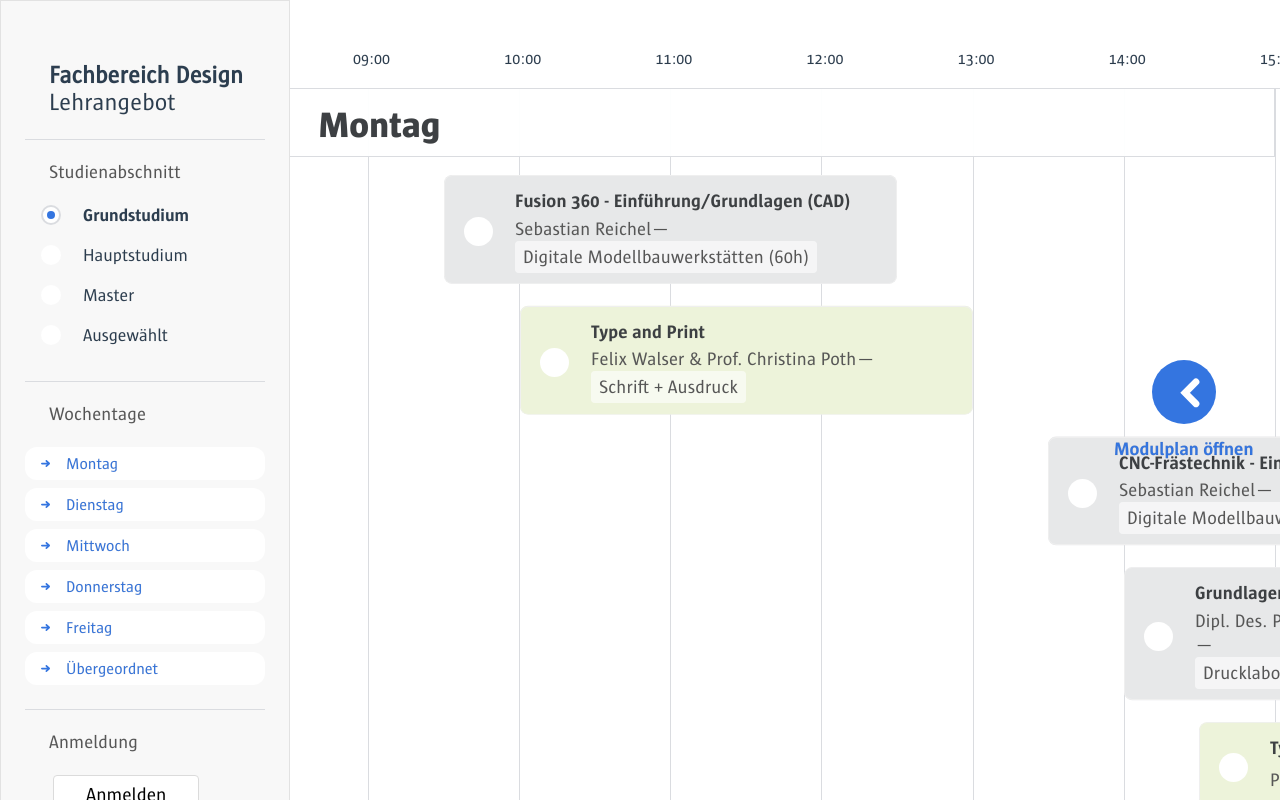
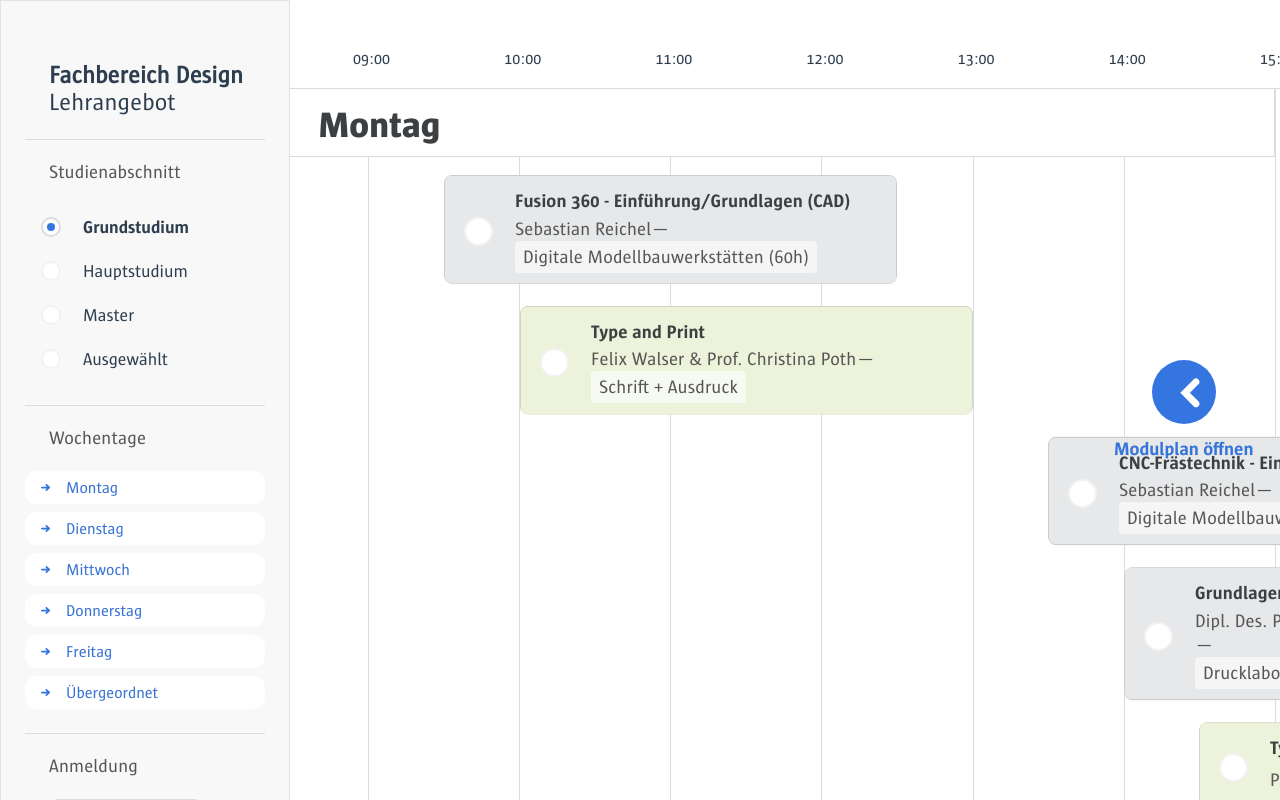
Before and after one commit to brechtknecht/FHP-Kursplaner, a Vue app: page /#/ in a window 1280 px wide. Shown: the top 800 px of the page. Built offline with nearby package versions, Linux system fonts and the light colour scheme.

Commit message:
added user profile screen

```diff
--- a/src/assets/scss/base/_colors.scss
+++ b/src/assets/scss/base/_colors.scss
@@ -14,6 +14,7 @@ $c-PD:              #CFE4BC;
 $c-PD-dark:         #BFD3AE;
 $c-TH:              #E7E8E9;
 
+$hover-white:             rgb(255, 255, 255);
 $white:             #fff;
 $stroke:            #DADCE0;
 $active:            #3475E0;
--- a/src/assets/scss/base/_typography.scss
+++ b/src/assets/scss/base/_typography.scss
@@ -115,8 +115,8 @@ span.badge {
         display: inline-block;
 
         position: absolute;
-        left: -2px;
-        top: -1px;
+        left: -1.5px;
+        top: -1.5px;
 
         width: 28px;
         height: 28px;
--- a/src/components/base/radioButton.vue
+++ b/src/components/base/radioButton.vue
@@ -48,6 +48,7 @@
         border-radius: 50%;
         border: 2px solid transparent;
         transition: 200ms ease-in;
+        border: 2px solid rgba(0,0,0, .05)
     }
 
     .checkmark span {
--- a/src/components/course.vue
+++ b/src/components/course.vue
@@ -201,9 +201,10 @@
       left: 0;
       right: 0;
       bottom: 0;
-      border: 0.5px solid #EFEFEF;
-      border-radius: 8px;
+      border: 0.5px solid rgba(0, 0, 0, .12);
+      border-radius: 7px;
     }
+
   }
 
   .selected {
--- a/src/components/sidebar.vue
+++ b/src/components/sidebar.vue
@@ -7,30 +7,38 @@
             <hr>
             <h4>Studienabschnitt</h4>
             <div class="studySelection">
-                <label class="container selectionElement">
+                <label class="selectionWrapper">
+                    <div class="container selectionElement">
                         <input type="radio" checked="checked" name="studyType" value="Grundstudium" v-model="studyType">
                         <div class="checkmark">
                             <span>Grundstudium</span>
                         </div>
+                    </div>
                 </label>
-                <label class="container selectionElement">
+                <label class="selectionWrapper">
+                <div class="container selectionElement">
                         <input type="radio"  name="studyType" value="Hauptstudium" v-model="studyType">
                         <div class="checkmark">
                             <span>Hauptstudium</span>
                         </div>
+                    </div>
                 </label>
-                <label class="container selectionElement">
+                <label class="selectionWrapper">
+                <div class="container selectionElement">
                         <input type="radio"  name="studyType" value="Master" v-model="studyType">
                         <div class="checkmark">
                             <span>Master</span>
                         </div>
+                    </div>
                 </label>
-                <label class="container selectionElement">
+                <label class="selectionWrapper">
+                <div class="container selectionElement">
                         <input type="radio"  name="studyType" value="selectedCourses" v-model="studyType">
                         <div class="checkmark">
                             <span>Ausgewählt</span>
                             <span v-if="this.numberOfCoursesSelected && numberOfCoursesSelected < 10" class="badge">{{ numberOfCoursesSelected }}</span>
                             <span v-if="this.numberOfCoursesSelected && numberOfCoursesSelected >= 10" class="badge badge--centered">{{ numberOfCoursesSelected }}</span>
+                        </div>
                     </div>
                 </label>
             </div>
@@ -49,7 +57,7 @@
             <div class="auth">
                 <div v-if="this.$store.state.user.status != '' && !this.$store.state.user.error" class="user">
                     <span>Angemeldet mit Code <br></span>
-                    <div class="loggedUser">
+                    <div class="loggedUser" @click="showUserProfile">
                         <span>{{ this.$store.state.user.name }}</span>
                     </div>
                 </div>
@@ -251,6 +259,9 @@
                     behavior: 'smooth',
                 });
 
+            },
+            showUserProfile() {
+                this.$store.state.user.toggleUserProfile = true
             }
         }
     }
@@ -316,10 +327,23 @@
         }
     }
 
+    .selectionWrapper {
+        padding: 12px 0;
+        height: 1.25rem;
+        display: flex;
+        border-radius: 12px;
+        cursor: pointer;
+        &:hover {
+            background: $hover-white;
+        }
+    }
+
     .selectionElement {
         display: flex;
         margin: 0 0 .5rem 1rem;
-        height: 2rem;
+        align-items: center;
+        justify-content: center;
+        height: 0.75rem;
 
         span {
             margin-left: 2.5rem;
@@ -380,6 +404,10 @@
 
         li {
             list-style-type: none;
+        }
+
+        &:hover {
+            background: $hover-white;
         }
 
 
--- /dev/null
+++ b/src/components/userProfile.vue
@@ -0,0 +1,69 @@
+<template>
+    <div class="userProfile--container" @click.self="toggleUserProfile">
+        <div class="userProfile--modal">
+            <div class="modal--title">
+                <h1>Anmeldung erforderlich</h1>
+                <p>Speichere Dir Deine ausgewählten Kurse, indem Du Dir eine Art Account anlegst. Dieser Account besteht
+                    nur aus einem einmalig vorkommenden Name, den wir für Dich generieren. Diesen merkst/kopierst Du
+                    Dir, um Deine Auswahl beim nächsten Mal fortzusetzen.</p>
+            </div>
+        </div>
+    </div>
+</template>
+
+<script>
+    export default {
+        methods : {
+            toggleUserProfile () {
+                this.$store.state.user.toggleUserProfile = false;
+                console.log("Close User Profile Screen")
+            },
+        }
+    }
+</script>
+
+<style lang="scss">
+    @import '../assets/scss/main.scss';
+
+    .userProfile--container {
+        position: fixed;
+        top: 0;
+        bottom: 0;
+        left: 0;
+        right: 0;
+        width: 100%;
+        height: 100%;
+        z-index: 100;
+        background: rgba(0, 0, 0, .15);
+
+        @include for-tablet-portrait-up () {
+            overflow-y: scroll;
+            overflow-x: hidden;
+            background: #fff;
+        }
+    }
+
+    .userProfile--modal {
+        position: relative;
+        top: 50%;
+        bottom: 50%;
+        left: 50%;
+        right: 50%;
+        transform: translateX(-50%) translateY(-50%);
+        // padding: 2rem 4rem;
+        padding: 2rem 4rem 2.5rem 4rem;
+        background: #fff;
+        width: 60%;
+        max-width: 70rem;
+        height: auto;
+        z-index: 100;
+        border-radius: 8px;
+        border: 1px solid rgba(218, 220, 224, 1);
+
+        @include for-tablet-portrait-up {
+            width: 100%;
+            padding: 0 0 1.5rem 0;
+            border: 0;
+        }
+    }
+</style>
--- a/src/store/store.js
+++ b/src/store/store.js
@@ -22,6 +22,7 @@ export default new Vuex.Store({
       generatedPassphrase: '',
       rememberedCourses: [],
       toggleAuth: false,
+      toggleUserProfile: false,
       error: false
     },
     queries: {
--- a/src/views/Home.vue
+++ b/src/views/Home.vue
@@ -7,7 +7,8 @@
     <DetailsView :isActive="detailsModalIsActive" @CURRENT_COURSE_TRIGGERED="toggleCurrentCourse"/>
     <Notification></Notification>
     <VersionOverlay></VersionOverlay>
-    <Authentication v-if="authentication"></Authentication>
+    <Authentication v-if="showAuthentication"></Authentication>
+    <UserProfile v-if="showUserProfile"></UserProfile>
   </div>
 </template>
 
@@ -20,6 +21,7 @@ import Modules from '@/components/modules.vue'
 import DetailsView from '@/components/details.vue'
 import Notification from '@/components/notification.vue'
 import Authentication from '@/components/authentication.vue'
+import UserProfile from '@/components/userProfile.vue'
 import VersionOverlay from '@/components/versionOverlay.vue'
 
 export default {
@@ -32,6 +34,7 @@ export default {
     DetailsView,
     Notification,
     Authentication,
+    UserProfile,
     VersionOverlay
   },
   data () {
@@ -40,8 +43,11 @@ export default {
     }
   },
   computed: {
-    authentication () {
+    showAuthentication () {
       return this.$store.state.user.toggleAuth
+    },
+    showUserProfile() {
+     return this.$store.state.user.toggleUserProfile
     }
   },
   methods: {
```
Lines whose indentation alone changed are shown as unchanged.
